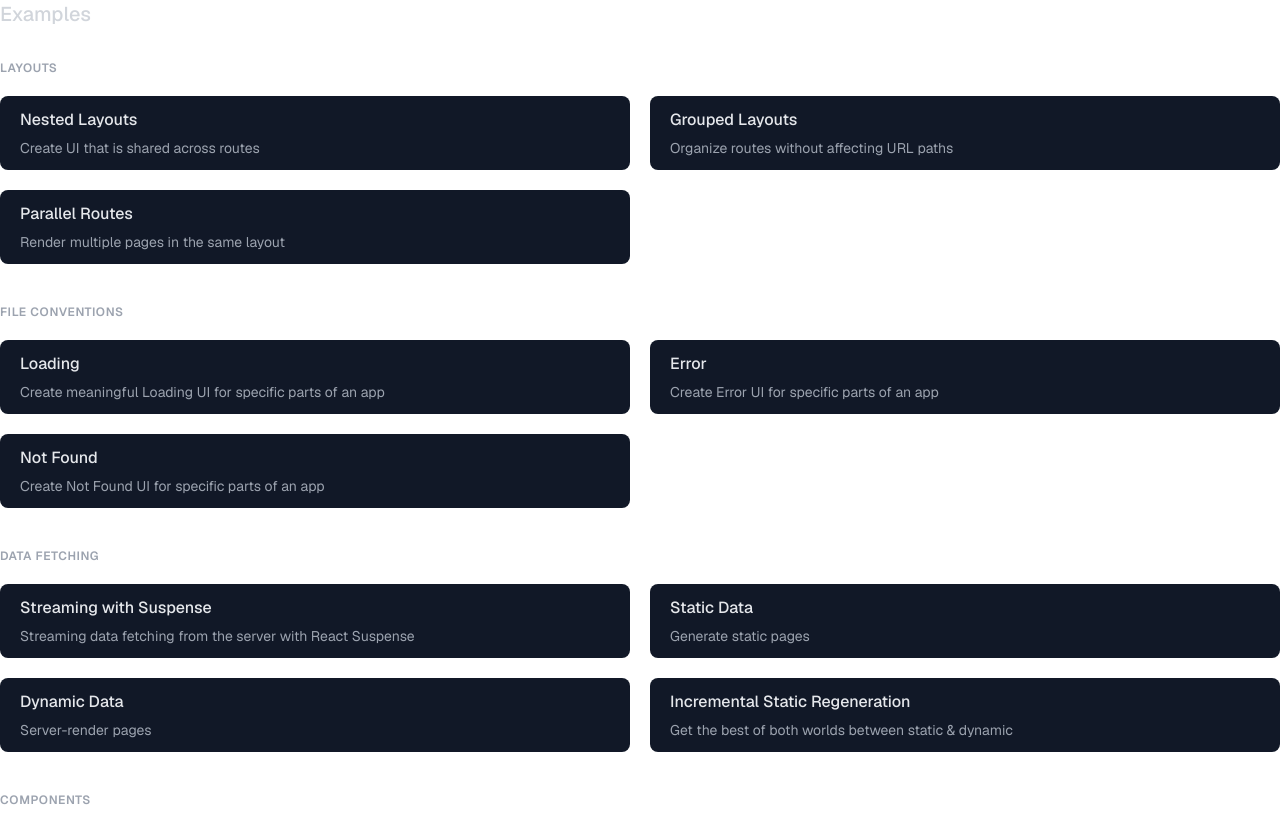
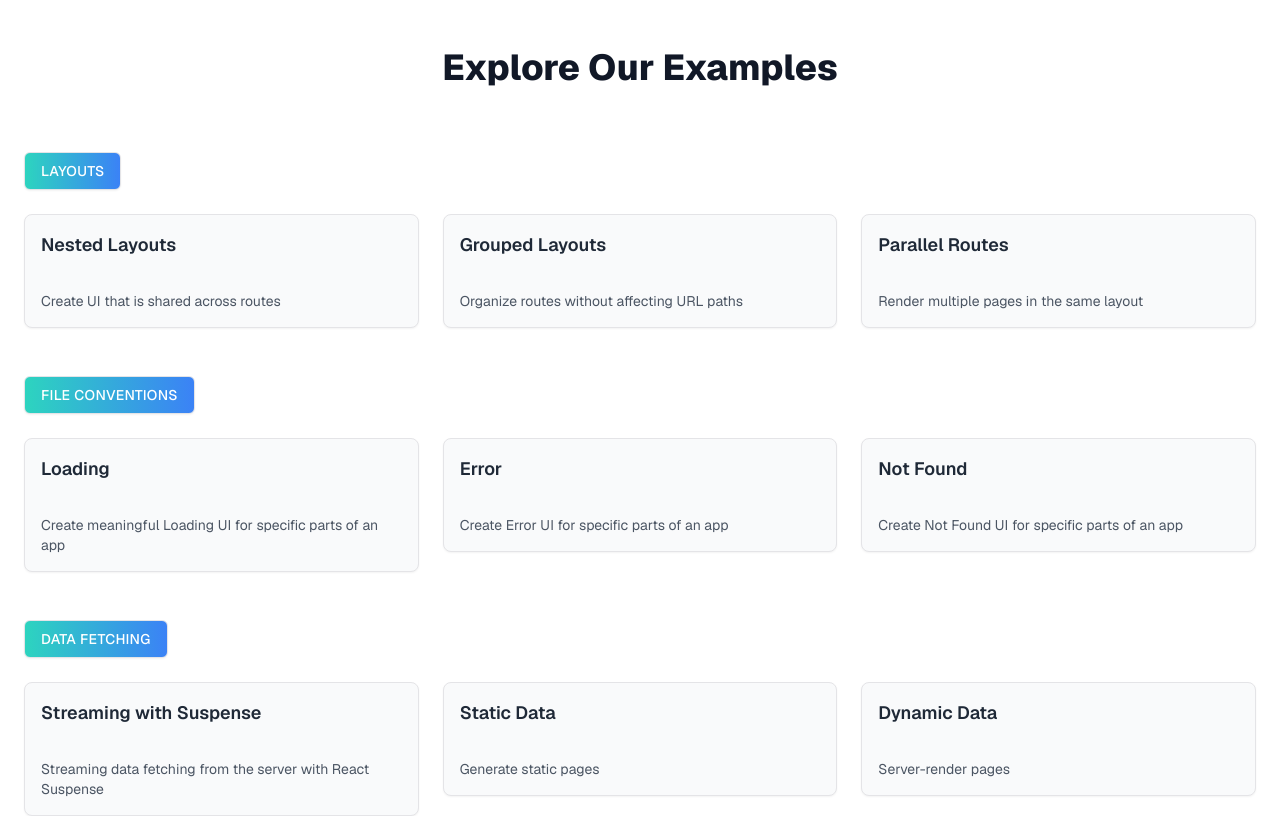
Before and after one commit to doublefix/chou, a Next.js app: page / in a window 1280 px wide. Shown: the top 816 px of the page. Built offline with nearby package versions, Linux system fonts and the light colour scheme.

Commit message:
Add card page

```diff
--- a/app/page.tsx
+++ b/app/page.tsx
@@ -1,43 +1,55 @@
 import { demos } from "@/lib/demos";
 import Link from "next/link";
+import { Card, CardHeader, CardContent } from "@/components/ui/card";
+import { Badge } from "@/components/ui/badge";
 
 export default function Page() {
   return (
-    <div className="space-y-8">
-      <h1 className="text-xl font-medium text-gray-300">Examples</h1>
+    <div className="container mx-auto max-w-6xl px-6 py-12 space-y-16">
+      <h1 className="text-4xl font-extrabold text-center text-gray-900">
+        Explore Our Examples
+      </h1>
 
-      <div className="space-y-10 text-white">
-        {demos.map((section) => {
-          return (
-            <div key={section.name} className="space-y-5">
-              <div className="text-xs font-semibold uppercase tracking-wider text-gray-400">
+      <div className="space-y-12">
+        {demos.map((section) => (
+          <div key={section.name} className="space-y-6">
+            {/* Section Header */}
+            <div className="flex items-center space-x-3">
+              <Badge
+                variant="outline"
+                className="bg-gradient-to-r from-teal-400 to-blue-500 text-white px-4 py-2 rounded-md shadow-sm uppercase tracking-wide text-sm font-medium"
+              >
                 {section.name}
+              </Badge>
             </div>
 
-              <div className="grid grid-cols-1 gap-5 lg:grid-cols-2">
-                {section.items.map((item) => {
-                  return (
+            {/* Card Container */}
+            <div className="flex flex-wrap gap-6">
+              {section.items.map((item) => (
                 <Link
                   href={`/${item.slug}`}
                   key={item.name}
-                      className="group block space-y-1.5 rounded-lg bg-gray-900 px-5 py-3 hover:bg-gray-800"
+                  className="flex-1 basis-[calc(33.333%-1rem)] max-w-[calc(33.333%-1rem)]"
                 >
-                      <div className="font-medium text-gray-200 group-hover:text-gray-50">
+                  <Card className="group bg-gray-50 rounded-lg shadow-sm hover:shadow-md transition-transform transform hover:-translate-y-2">
+                    <CardHeader className="p-4">
+                      <h2 className="text-lg font-semibold text-gray-800 group-hover:text-teal-600">
                         {item.name}
-                      </div>
-
-                      {item.description ? (
-                        <div className="line-clamp-3 text-sm text-gray-400 group-hover:text-gray-300">
+                      </h2>
+                    </CardHeader>
+                    {item.description && (
+                      <CardContent className="p-4">
+                        <p className="text-sm text-gray-600 group-hover:text-gray-800">
                           {item.description}
-                        </div>
-                      ) : null}
+                        </p>
+                      </CardContent>
+                    )}
+                  </Card>
                 </Link>
-                  );
-                })}
+              ))}
             </div>
           </div>
-          );
-        })}
+        ))}
       </div>
     </div>
   );
--- /dev/null
+++ b/components/ui/badge.tsx
@@ -0,0 +1,36 @@
+import * as React from "react"
+import { cva, type VariantProps } from "class-variance-authority"
+
+import { cn } from "@/lib/utils"
+
+const badgeVariants = cva(
+  "inline-flex items-center rounded-md border px-2.5 py-0.5 text-xs font-semibold transition-colors focus:outline-none focus:ring-2 focus:ring-ring focus:ring-offset-2",
+  {
+    variants: {
+      variant: {
+        default:
+          "border-transparent bg-primary text-primary-foreground shadow hover:bg-primary/80",
+        secondary:
+          "border-transparent bg-secondary text-secondary-foreground hover:bg-secondary/80",
+        destructive:
+          "border-transparent bg-destructive text-destructive-foreground shadow hover:bg-destructive/80",
+        outline: "text-foreground",
+      },
+    },
+    defaultVariants: {
+      variant: "default",
+    },
+  }
+)
+
+export interface BadgeProps
+  extends React.HTMLAttributes<HTMLDivElement>,
+    VariantProps<typeof badgeVariants> {}
+
+function Badge({ className, variant, ...props }: BadgeProps) {
+  return (
+    <div className={cn(badgeVariants({ variant }), className)} {...props} />
+  )
+}
+
+export { Badge, badgeVariants }
```
Lines whose indentation alone changed are shown as unchanged.
